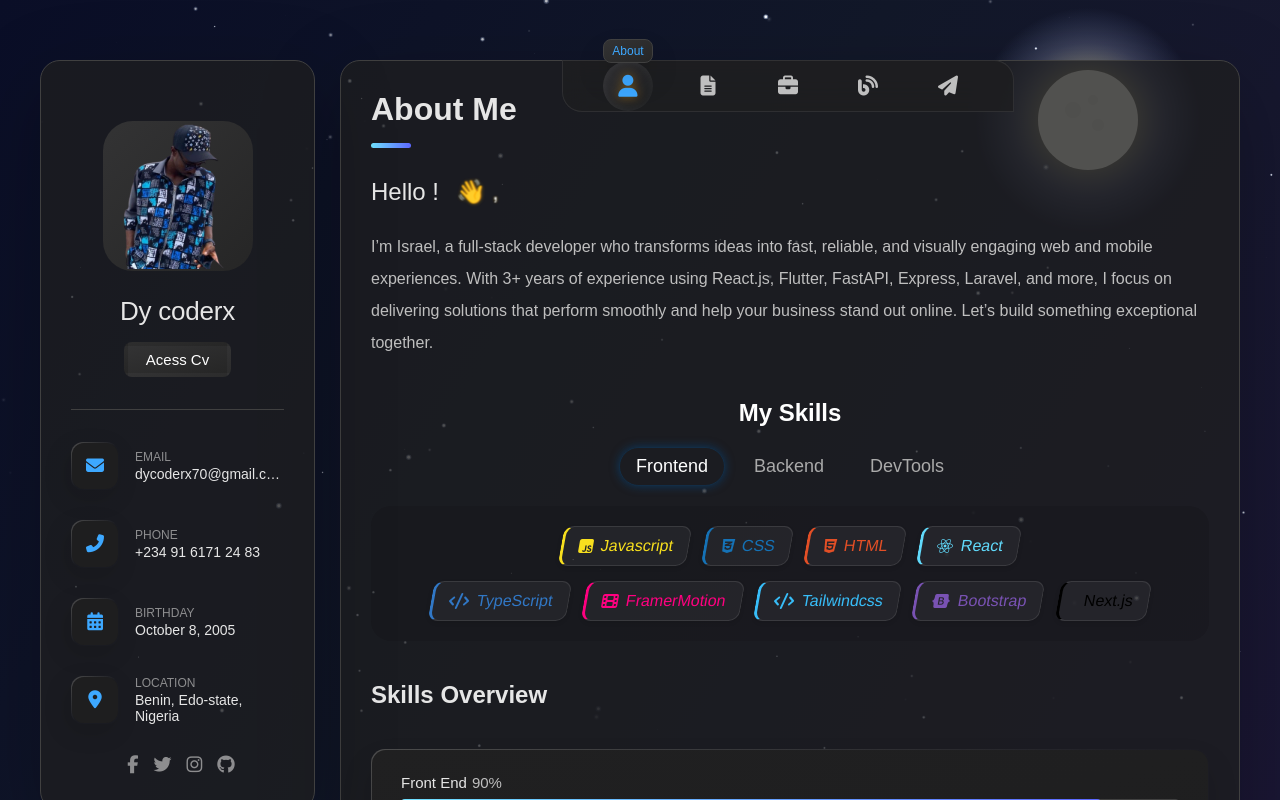
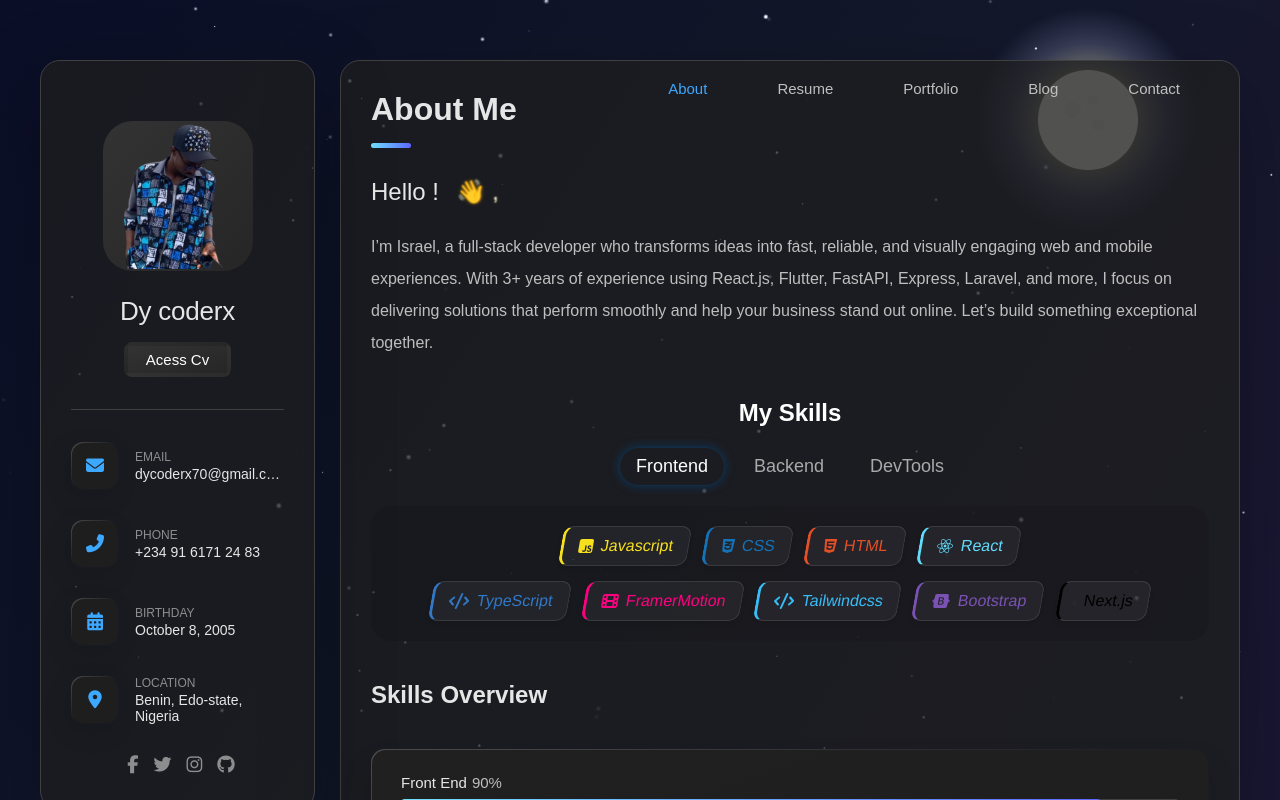
Before and after one commit to Dynamic323/My_Portfolio, a Next.js app in the folder frontend/: page / in a window 1280 px wide. Shown: the top 800 px of the page. Built offline with nearby package versions, Linux system fonts and the light colour scheme; some icons are missing.

Commit message:
fixed bottom navbar showing in destok

```diff
--- a/frontend/src/app/globals.css
+++ b/frontend/src/app/globals.css
@@ -636,6 +636,11 @@
   padding: 8px 16px;
 }
 
+.desktop-nav-label {
+  display: none;
+}
+
+
 .navbar-list {
   display: flex;
   flex-wrap: nowrap;
@@ -657,7 +662,6 @@
   padding: 0;
   transition: color var(--transition-1);
   display: flex !important;
-  /* Override global link block display */
   justify-content: center;
   align-items: center;
   position: relative;
@@ -2438,6 +2442,61 @@
     font-weight: var(--fw-500);
   }
 
+  /* Navbar Desktop Reset */
+  .navbar.floating-nav {
+    position: absolute !important;
+    bottom: auto !important;
+    top: 0 !important;
+    left: auto !important;
+    right: 0 !important;
+    transform: none !important;
+    width: auto !important;
+    min-width: auto !important;
+    max-width: none !important;
+    background: transparent !important;
+    backdrop-filter: none !important;
+    border: none !important;
+    box-shadow: none !important;
+    border-radius: 0 20px !important;
+    /* Top-right radius for main container shape */
+    padding: 0 20px !important;
+    height: auto !important;
+  }
+
+  .navbar-list {
+    gap: 30px !important;
+    padding: 0 20px !important;
+    justify-content: flex-end !important;
+    background: transparent !important;
+  }
+
+  .navbar-link {
+    width: auto !important;
+    height: auto !important;
+    border-radius: 0 !important;
+    padding: 20px !important;
+    font-weight: var(--fw-500) !important;
+    display: block !important;
+    color: var(--light-gray) !important;
+  }
+
+  .navbar-link:hover,
+  .navbar-link.active {
+    color: var(--orange-blue-crayola) !important;
+  }
+
+  .nav-icon-container {
+    display: none !important;
+  }
+
+  .desktop-nav-label {
+    display: block !important;
+    color: inherit;
+    font-size: var(--fs-8);
+    position: relative;
+    z-index: 10;
+  }
+
   /**
    * ABOUT
    */
--- a/frontend/src/components/Navbar.jsx
+++ b/frontend/src/components/Navbar.jsx
@@ -23,6 +23,7 @@
           return (
             <li className="navbar-item" key={item.name}>
               <Link href={item.path} className={`navbar-link ${isActive ? "active" : ""}`}>
+                <span className="desktop-nav-label">{item.name}</span>
                 <motion.div
                   className="nav-icon-container"
                   whileTap={{ scale: 0.9 }}
```
